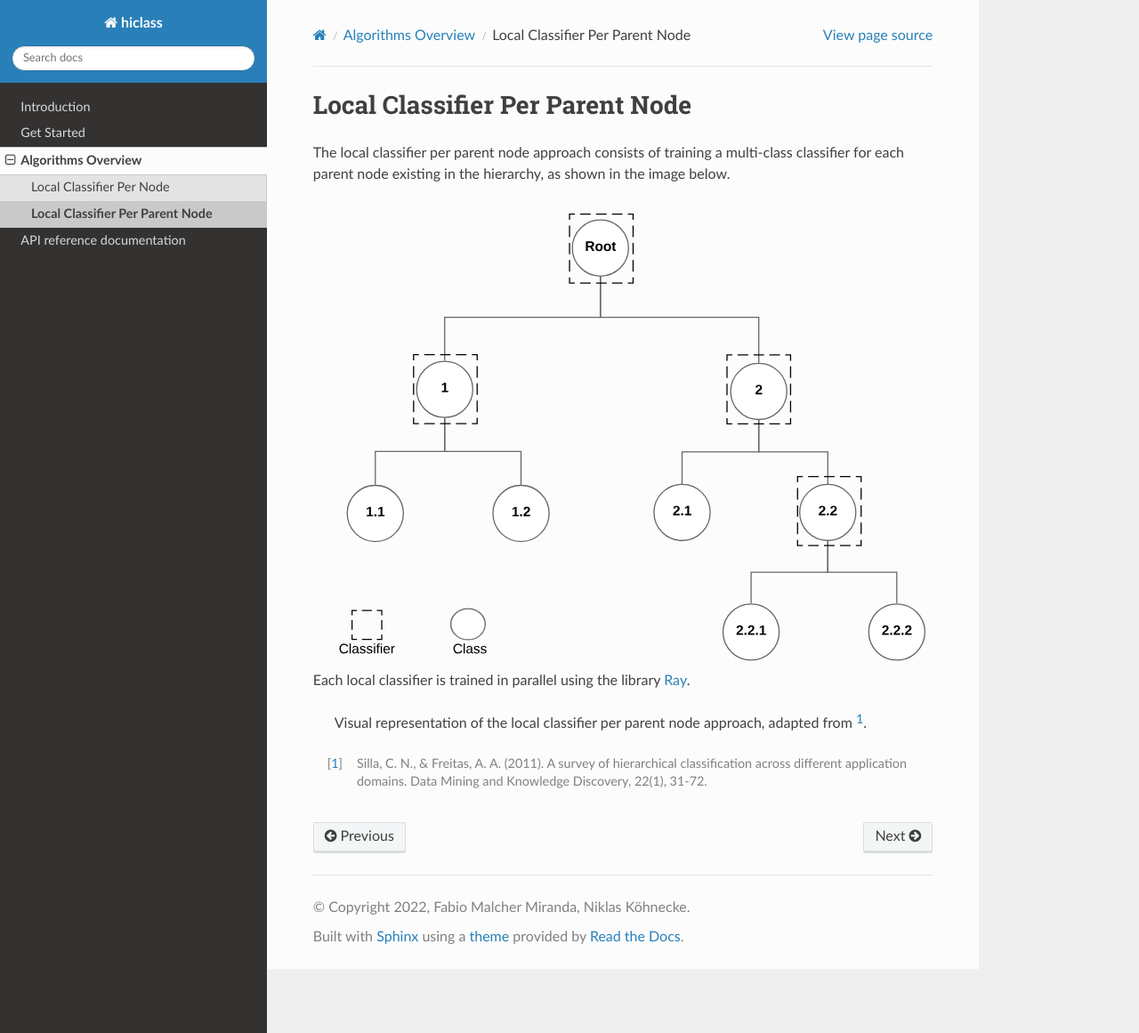
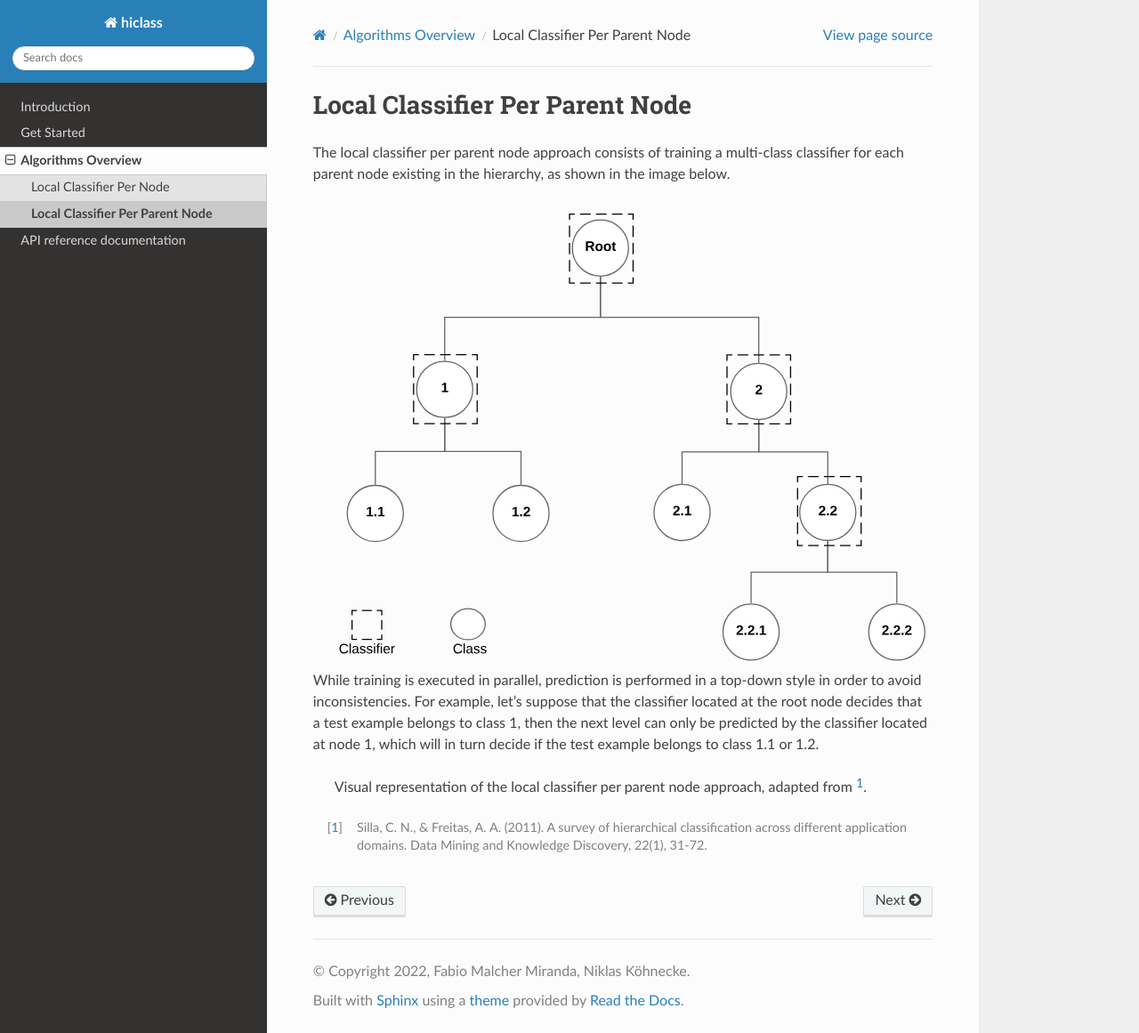
Before and after one commit to scikit-learn-contrib/hiclass, a Sphinx documentation site: the page built from docs/source/design/local_classifier_per_parent_node.rst, in a window 1280 px wide and 1161 px high. Shown: the whole window at 89% size. Built offline with Sphinx 7.4.7 and the Read the Docs theme 2.0.0, drawn with Linux system fonts in a browser that asks for light colours.

Commit message:
Add prediction examples

```diff
--- a/docs/source/design/local_classifier_per_node.rst
+++ b/docs/source/design/local_classifier_per_node.rst
@@ -16,6 +16,6 @@
     training_policies
     selecting_training_policy
 
-Each binary classifier is trained in parallel using the library `Ray <https://www.ray.io/>`_.
+Each binary classifier is trained in parallel using the library `Ray <https://www.ray.io/>`_. In order to avoid inconsistencies, prediction is performed in a top-down manner. For example, given a hypothetical test example, the local classifier per node firstly queries the binary classifiers at nodes 1 and 2. Let's suppose that in this case the probability of the test example belonging to class 1 is 0.8, while the probability of belonging to class 2 is 0.5, then class 1 is picked. At the next level, only the classifiers at nodes 1.1 and 1.2 are queried, and again the one with the highest probability is selected.
 
 .. [1] Silla, C. N., & Freitas, A. A. (2011). A survey of hierarchical classification across different application domains. Data Mining and Knowledge Discovery, 22(1), 31-72.
--- a/docs/source/design/local_classifier_per_parent_node.rst
+++ b/docs/source/design/local_classifier_per_parent_node.rst
@@ -8,7 +8,7 @@
 .. figure:: local_classifier_per_parent_node.svg
    :align: center
 
-Each local classifier is trained in parallel using the library `Ray <https://www.ray.io/>`_.
+While training is executed in parallel, prediction is performed in a top-down style in order to avoid inconsistencies. For example, let's suppose that the classifier located at the root node decides that a test example belongs to class 1, then the next level can only be predicted by the classifier located at node 1, which will in turn decide if the test example belongs to class 1.1 or 1.2.
 
    Visual representation of the local classifier per parent node approach, adapted from [1]_.
 
```
